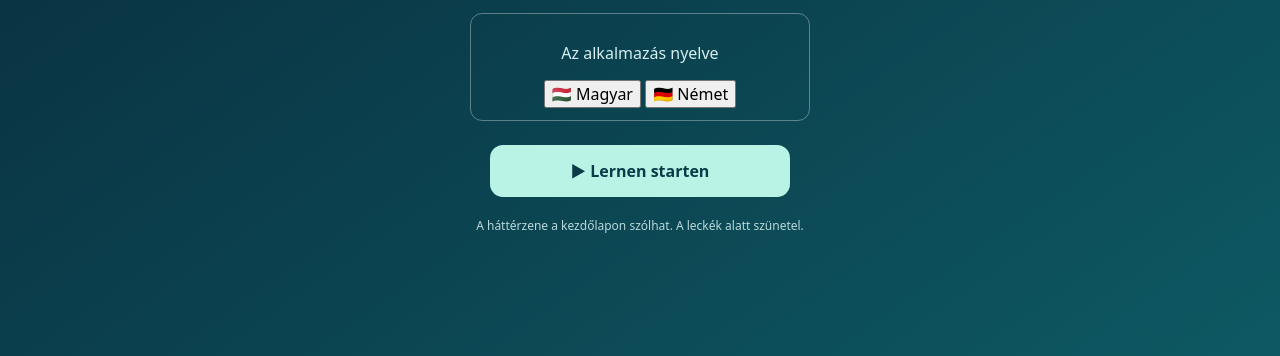
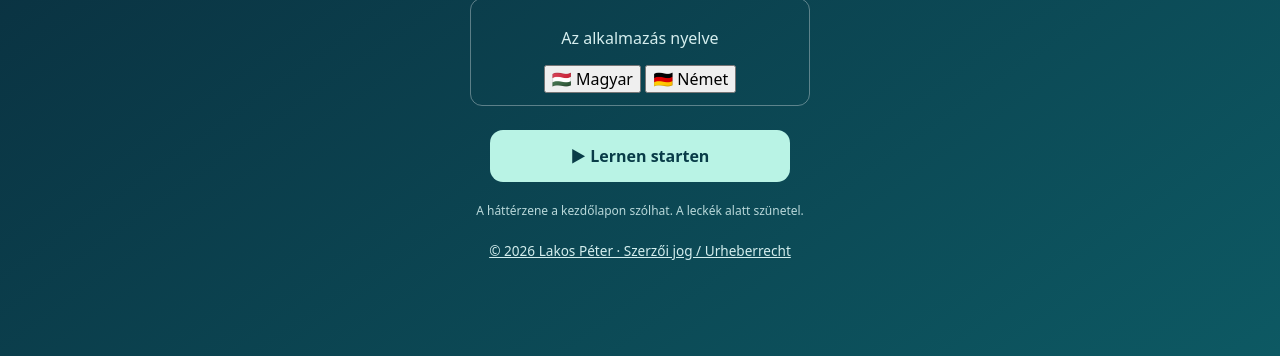
Before and after one commit to lakos9517-coder/RailDeutsch-PWA-v0.2, a plain HTML site: page index.html in a window 1280 px wide. Shown: the part 444-800 px from the top of the page. Drawn offline with Linux system fonts and the light colour scheme.

Commit message:
Show copyright link in public RailDeutsch without feature changes

```diff
--- a/index.html
+++ b/index.html
@@ -27,5 +27,6 @@
   <script src="raildeutsch-v111-fix.js?v=1112" defer></script>
   <script src="raildeutsch-layout-fix.js?v=112" defer></script>
   <script src="raildeutsch-support.js?v=113" defer></script>
+  <script src="copyright-link.js?v=1" defer></script>
 </body>
 </html>
```
